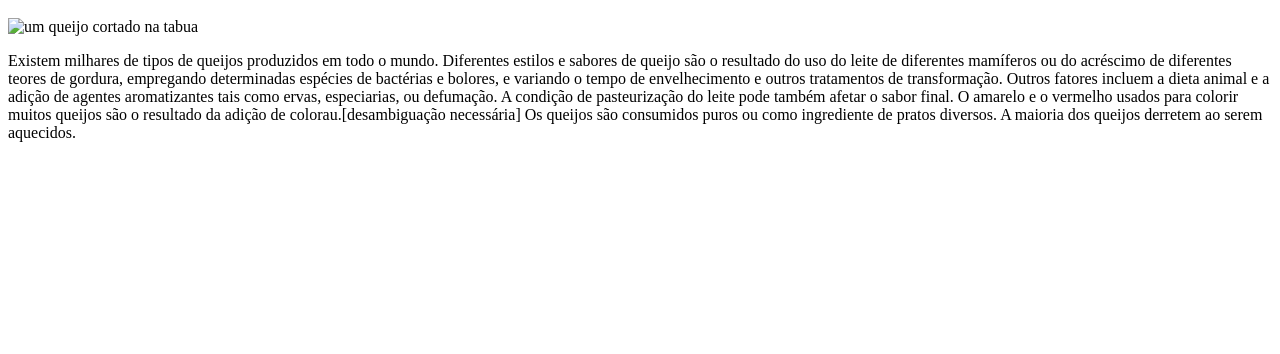
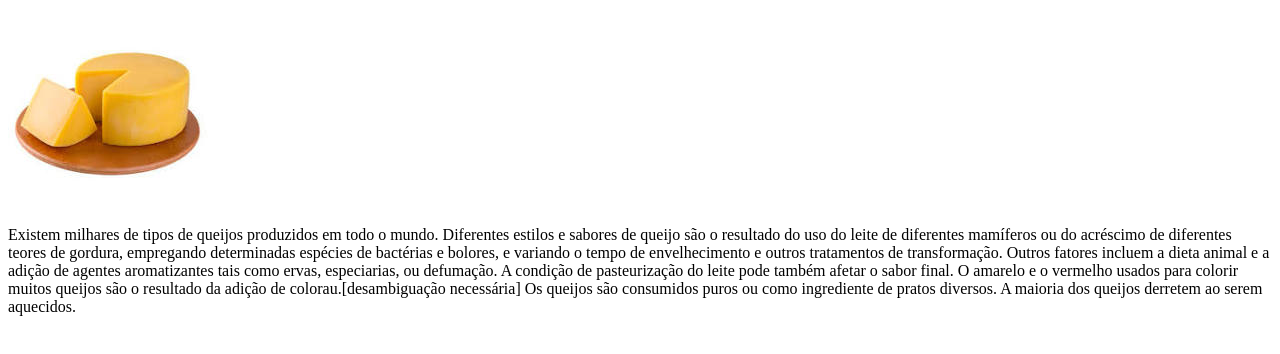
Before and after one commit to Luca5Febraio/queijoooo, a plain HTML site: page index.html in a window 1280 px wide. Shown: the part 48-402 px from the top of the page. Drawn offline with Linux system fonts and the light colour scheme.

Commit message:
Update index.html

```diff
--- a/index.html
+++ b/index.html
@@ -8,7 +8,7 @@
   </head>
       <body>
    <h1>QUEIJO</h1>
-    <img src="queijo.jpg" alt="um queijo cortado na tabua">
+    <img src="queijo.png" alt="um queijo cortado na tabua">
     <p>Existem milhares de tipos de queijos produzidos em todo o mundo. Diferentes estilos e sabores de queijo são o resultado do uso do leite de diferentes mamíferos ou do acréscimo de diferentes teores de gordura, empregando determinadas espécies de bactérias e bolores, e variando o tempo de envelhecimento e outros tratamentos de transformação. Outros fatores incluem a dieta animal e a adição de agentes aromatizantes tais como ervas, especiarias, ou defumação. A condição de pasteurização do leite pode também afetar o sabor final. O amarelo e o vermelho usados para colorir muitos queijos são o resultado da adição de colorau.[desambiguação necessária] Os queijos são consumidos puros ou como ingrediente de pratos diversos. A maioria dos queijos derretem ao serem aquecidos.</p>
   </body>
   </html>
```
